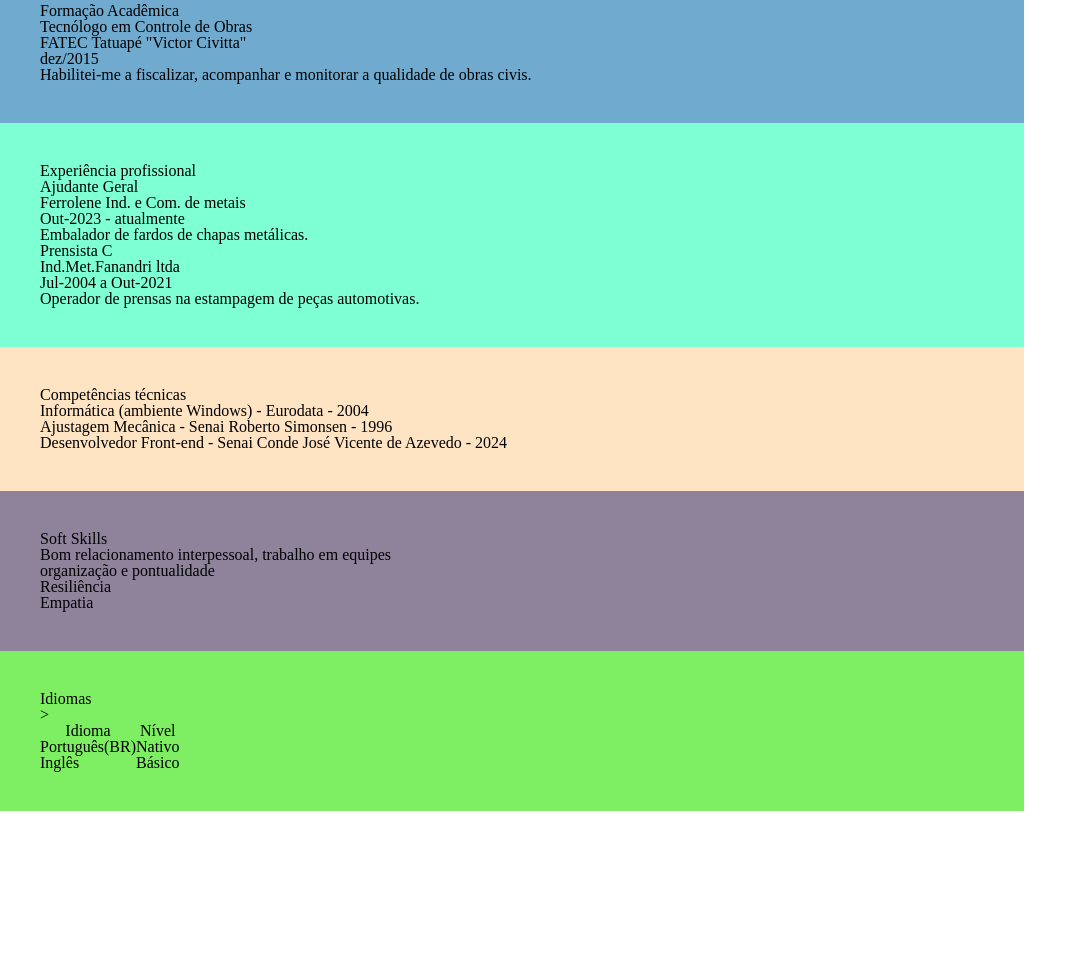
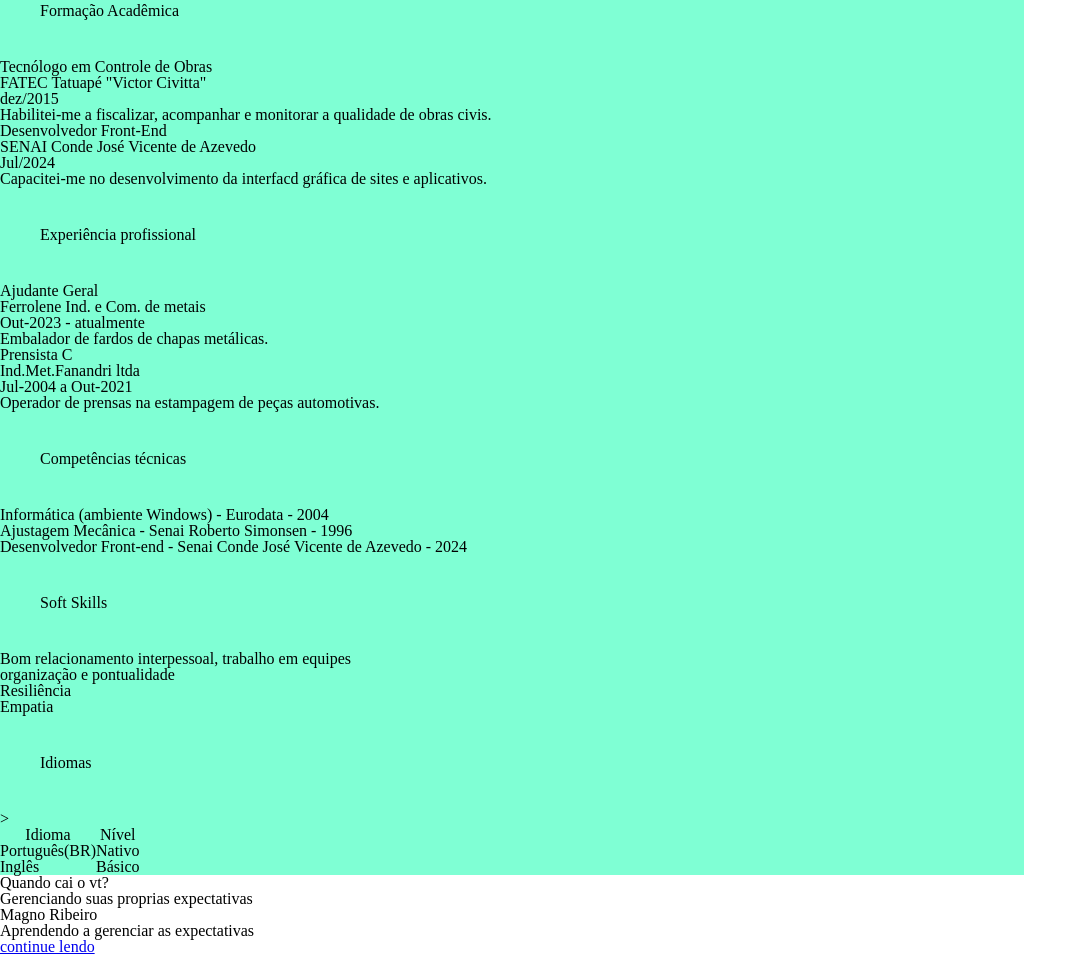
Before and after one commit to magnurds/meu-curriculo, a plain HTML site: page index.html in a window 1280 px wide. Shown: the part 213-1168 px from the top of the page, without its empty margins (0-1087 px from the left). Before the commit the page ends 1024 px from the top, so only its background shows below. Drawn offline with Linux system fonts and the light colour scheme.

Commit message:
atualizando

```diff
--- a/index.html
+++ b/index.html
@@ -29,6 +29,11 @@
             <p>FATEC Tatuapé "Victor Civitta" </p>
             <p>dez/2015</p>
             <p>Habilitei-me a fiscalizar, acompanhar e monitorar a qualidade de obras civis.</p>
+
+            <h3> Desenvolvedor Front-End</h3>
+            <p>SENAI Conde José Vicente de Azevedo</p>
+            <p>Jul/2024</p>
+            <p> Capacitei-me no desenvolvimento da interfacd gráfica de sites e aplicativos.</p>
         </div>
 
      </section>
@@ -36,9 +41,9 @@
     <section id="experienciaProfissional">
 
 
-        <h2>Experiência profissional</h2>
+        <h2 style="font-size: medium;">Experiência profissional</h2>
 
-        <h3>Ajudante Geral</h3>
+        <h3>Ajudante Geral </h3>
         <p>Ferrolene Ind. e Com. de metais</p>
         <p>Out-2023 - atualmente</p>
         <p>Embalador de fardos de chapas metálicas.</p>
@@ -105,3 +110,16 @@
 
 </body>
 </html>
+
+
+<article>
+    <header>
+        <h1> Quando cai o vt?</h1>
+        <h2> Gerenciando suas proprias expectativas</h2>
+        <p> Magno Ribeiro</p>
+    </header>
+    <p>Aprendendo a gerenciar as expectativas</p>
+
+    <span> <a href="#sofskills">continue lendo</a></span>
+    </span>
+    </article>
--- a/style.css
+++ b/style.css
@@ -2,41 +2,51 @@
     width: 80vw;
     margin: auto;
     font-size: 20px;
+   }
 
 
-    section {
-        background-color: azure;
+
+section h2 {
+        background-color: aquamarine;
         padding: 40px;
-       line-break: 1.5;
+       line-break: 2;
+       border-style: solid;
+
  }
 
 
 section#apresentacao {
-    background-color: rgb(143, 219, 175);
+
 
 }
 
 section#formacaoAcademica {
-    background-color: rgb(112, 170, 206);
+    background-color: aquamarine;
 }
 
 section#experienciaProfissional {
     background-color: aquamarine;
 }
+
+section#tecnologias {
+    display: flex;
+    justify-content: space-evenly;
+}
+
+
+
 .titulo-secao {
     text-transform: uppercase;
     font-family: Georgia, 'Times New Roman', Times, serif;
 }
 section#competenciasTecnicas {
-    background-color: bisque;
+    background-color: aquamarine;
 }
 
 section#softSkills {
-    background-color: rgb(143, 131, 155);
+    background-color: aquamarine;
 }
 
 section#idiomas {
-    background-color: rgb(126, 239, 98);
+    background-color: aquamarine;
 }
-
-}
```
